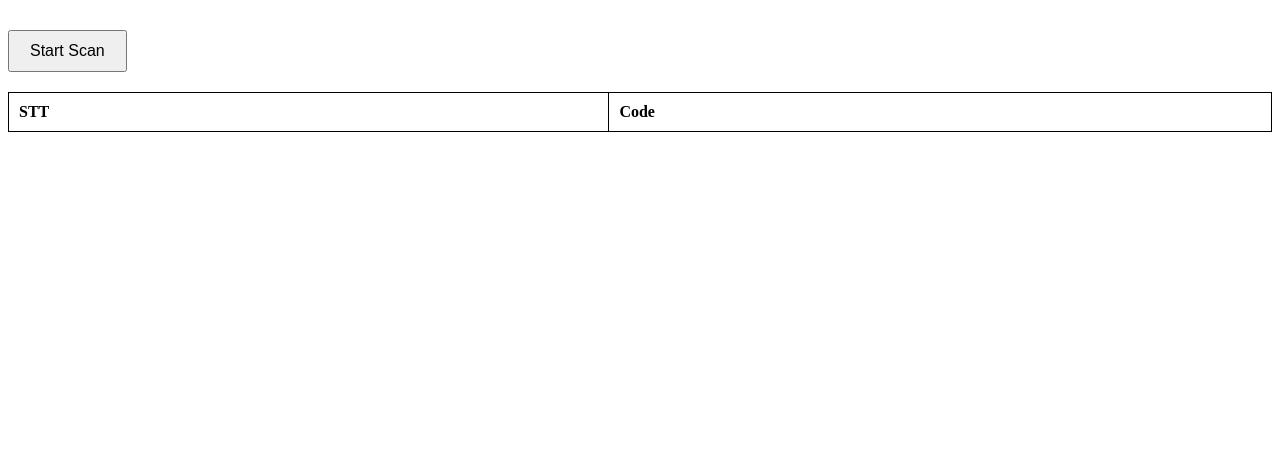
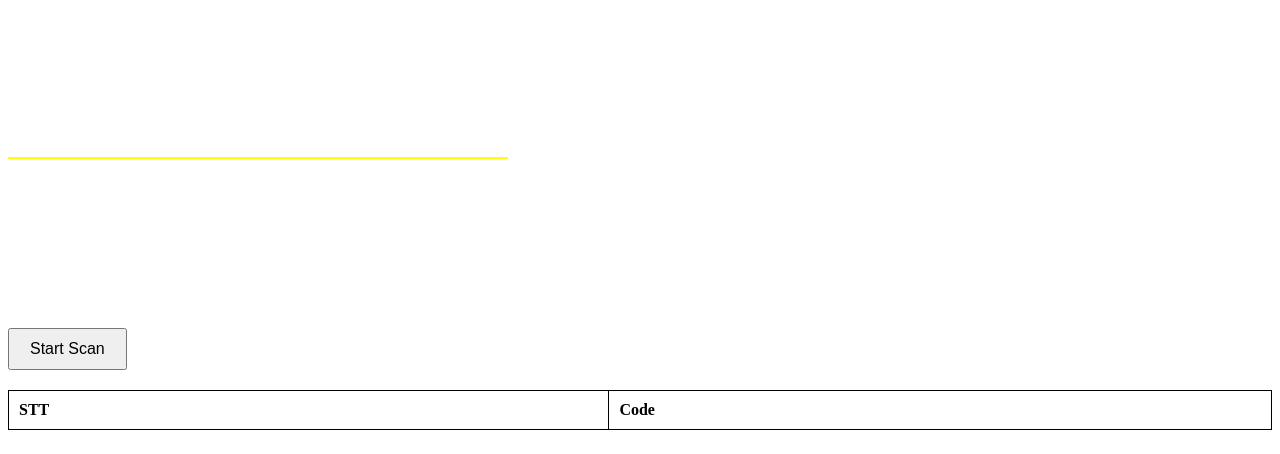
Before and after one commit to Longpn4/longpn4.github.io, a plain HTML site: page scan.html in a window 1280 px wide. Drawn offline with Linux system fonts and the light colour scheme.

Commit message:
Update scan.html

```diff
--- a/scan.html
+++ b/scan.html
@@ -6,10 +6,30 @@
     <title>QR Code Scanner</title>
     <script src="./html5-qrcode.min.js"></script>
     <style>
+        #qr-reader-container {
+            position: relative;
+            width: 100%;
+            max-width: 500px;
+            height: 300px;
+            margin-bottom: 20px;
+        }
+
         #qr-reader {
             width: 100%;
-            margin-bottom: 30px;
+            height: 100%;
         }
+         /* Đường kẻ vàng ở giữa */
+        #middle-line {
+            position: absolute;
+            top: 50%;
+            left: 0;
+            width: 100%;
+            height: 2px;
+            background-color: yellow;
+            z-index: 1;
+            transform: translateY(-50%);
+        }
+
         table {
             width: 100%;
             border-collapse: collapse;
@@ -31,7 +51,10 @@
 </head>
 <body>
 
-<div id="qr-reader"></div>
+<div id="qr-reader-container">
+    <div id="qr-reader"></div>
+    <div id="middle-line"></div> <!-- Đường kẻ màu vàng ở giữa -->
+</div>
 <button id="scan-button">Start Scan</button>
 <div id="scan-message"></div>
 <table id="scanned-codes">
```
